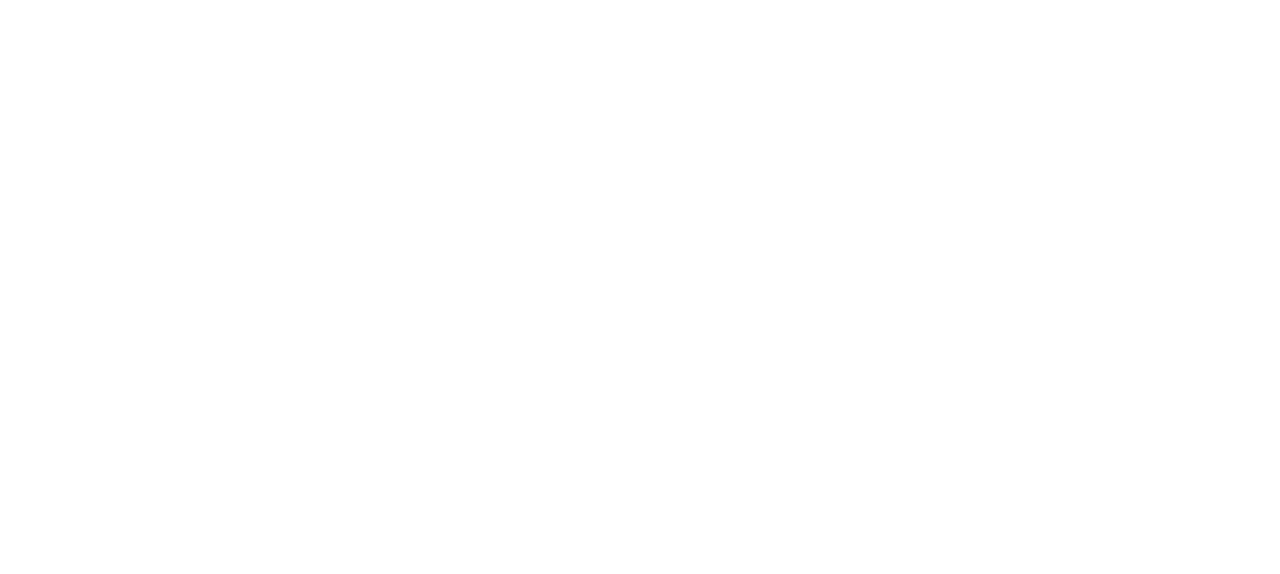
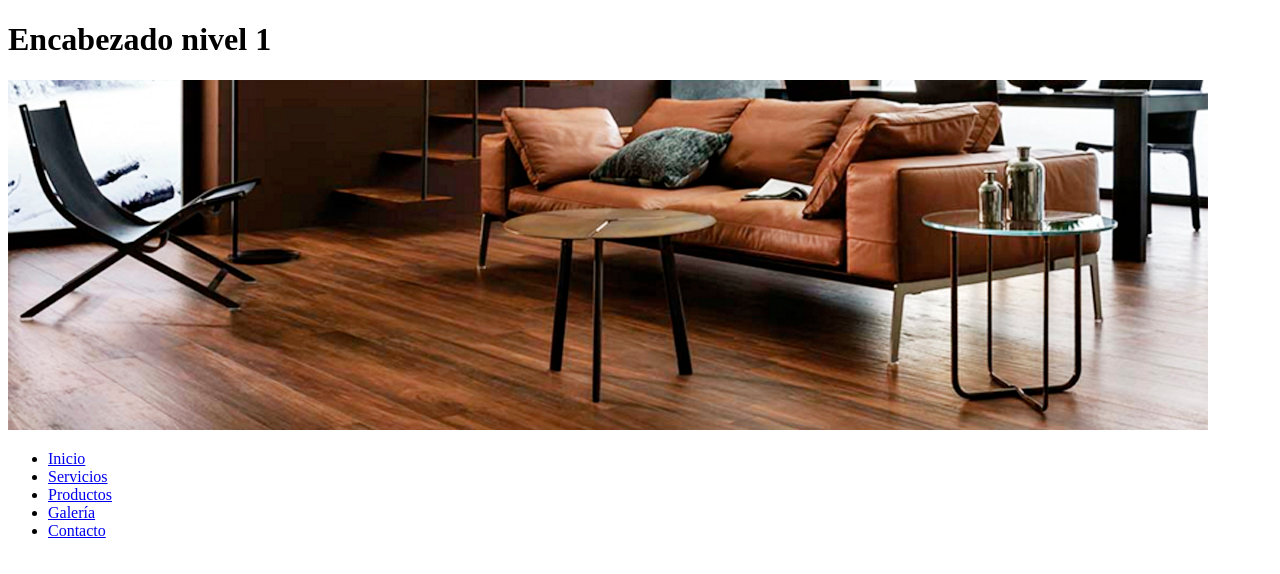
Before and after one commit to Danlouis9701/diplomado-web, a plain HTML site: page ejercicio1/index.html in a window 1280 px wide. Drawn offline with Linux system fonts and the light colour scheme.

Commit message:
Se actualizó ejercicio 1

```diff
--- a/ejercicio1/index.html
+++ b/ejercicio1/index.html
@@ -3,9 +3,69 @@
 	<!-- El atributo "lang" sirve para definir el lenguaje de la página -->
 	<head>
 		<meta charset="UTF-8" />
-		<title>Untitled Document</title>
+		<title>Ejercicio 1</title>
 	</head>
 
 	<body>
+		<div>
+			<header>
+				<h1>Encabezado nivel 1</h1>
+				<!--<h2>Encabezado nivel 2</h2>
+				<h3>Encabezado nivel 3</h3>
+				<h4>Encabezado nivel 4</h4>
+				<h5>Encabezado nivel 5</h5>
+				<h6>Encabezado nivel 6</h6>-->
+
+				<!--
+					Título de libro: El amor en los tiempos del colera -> [h1]
+						Capítulo 1: Florentino -> [h2]
+							Subcapítulo 1.1 -> [h3]
+							Subcapítulo 1.2 -> [h3]
+							Subcapítulo 1.3 -> [h3]
+
+						Capítulo 2: Fermina -> [h2]
+							Subcapítulo 2.1 -> [h3]
+							Subcapítulo 2.2 -> [h3]
+							Subcapítulo 2.3 -> [h3]
+
+						Capítulo 3: Lo que sea -> [h2]
+							Subcapítulo 3.1 -> [h3]
+							Subcapítulo 3.2 -> [h3]
+							Subcapítulo 3.3 -> [h3]
+
+				-->
+
+				<!--
+					Rutas relativas:
+					- Para entrar a una carpeta usamos "/"
+					- Para salir de una carpeta usamos ".."
+				-->
+				<img src="images/bg-header.jpg" alt="" />
+			</header>
+			<nav>
+				<!--
+					ul (Unordered List) Lista desordenada
+					ol (Ordered List) Lista ordenada
+					li (List element) Elemento de lista
+º
+					El atributo target="_blank" sirve para abrir la página
+					en una nueva pestaña (tab).
+				-->
+				<ul>
+					<li><a href="#">Inicio</a></li>
+					<li><a href="#">Servicios</a></li>
+					<li><a href="#">Productos</a></li>
+					<li><a href="#">Galería</a></li>
+					<li><a href="#">Contacto</a></li>
+				</ul>
+				<!--<ol>
+					<li>Opción 1</li>
+					<li>Opción 2</li>
+					<li>Opción 3</li>
+				</ol>-->
+			</nav>
+			<main></main>
+			<footer></footer>
+		</div>
 	</body>
 </html>
```
Also changed, not shown: ejercicio1/images/bg-header.jpg (added), 1 other file.
